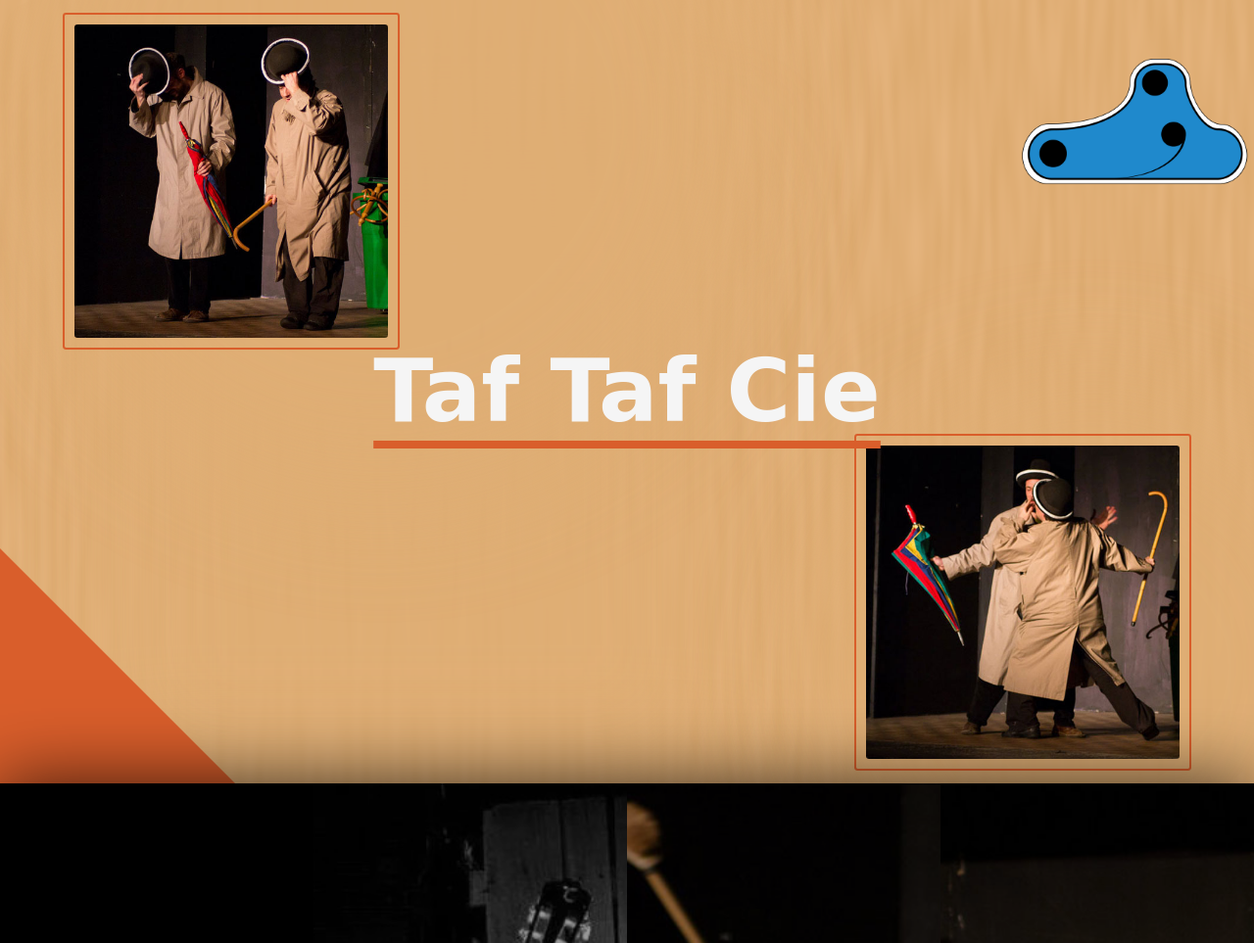
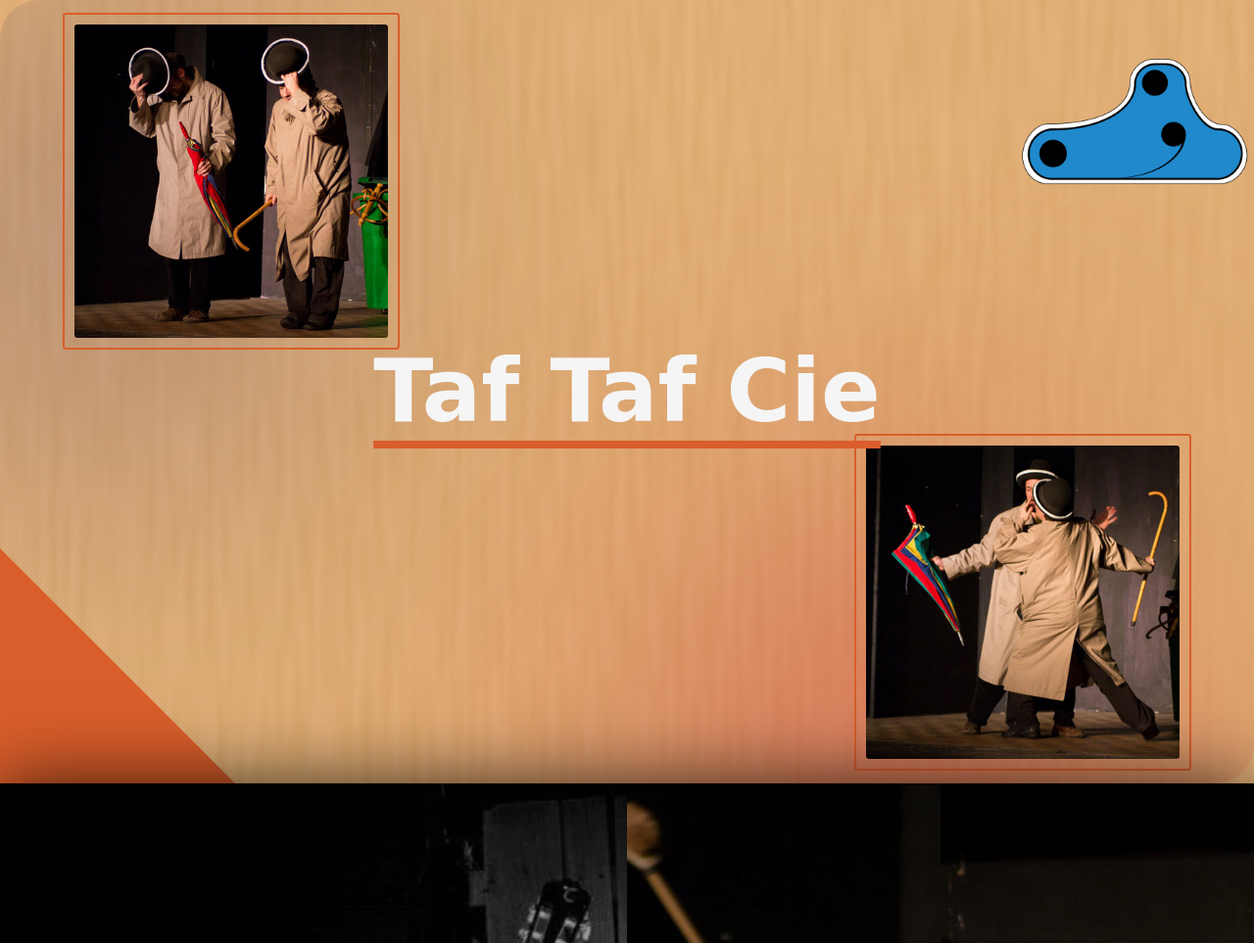
Before and after one commit to vvvbb/Taftaf_cie, a plain HTML site: page index.html in a window 1280 px wide. Shown: the top 963 px of the page at 98% size. Drawn offline with nearby package versions, Linux system fonts and the light colour scheme; a web font is replaced by a local one.

Commit message:
accueil animate

```diff
--- a/style/_accueil.scss
+++ b/style/_accueil.scss
@@ -159,8 +159,7 @@
 .wrapper div {
 
   position: absolute;
-  filter: blur(60px);
-  opacity: 0.8;
+  // opacity: 0.8;
 }
 
 
@@ -172,46 +171,50 @@
 
 
   .one {
-    // outline: 3px double greenyellow;
+    width: 40vw;
+    height: 40vw;
     border-radius: 100%;
-    width: 60vw;
-    height: 60vw;
+    left:-5%;
+    top:0%;
     background-color: #373372;
-    background-color: #dfae75;
-    // background-color: blue;
-    // opacity: 0.5;
-    left:10%;
-    top:-30%;
-    z-index: 3;
+    filter: blur(150px);
+    opacity: 0.3;
     animation: fly 12s linear infinite;
-    transform:rotate(0) translate(20%) rotate(0);
+    transform:rotate(0) translate(100px) rotate(0);
   }
 
   .two {
+    // display: none;
     // outline: 3px double hotpink;
     width: 50vw;
     height: 80vh;
+    border-radius: 100%;
+    left:50%;
+    top:50%;
     background-color: #7C336C;
-    background-color: #dfae75;
-    // background-color: red;
-    bottom:3%;
-    left:8%;
+    background-color: $primary-color;
+    filter: blur(150px);
+    opacity: 0.5;
     animation: fly 5s linear infinite;
+    transform:rotate(0) translate(100px) rotate(0);
+
 
   }
 
   .three {
+    // display: none;
     // outline: 3px double darkcyan;
-    border-radius: 100%;
     width: 45vw;
     height: 45vw;
-    bottom:-80px;
-    right:-100px;
+    border-radius: 100%;
+    left: 80%;
+    top : 10%;
     background-color: #B3588A;
     background-color: #dfae75;
-    // background-color: green;
+    filter: blur(100px);
+    opacity: 0.5;
     animation: flyPlus 8s linear infinite;
-    transform:rotate(0) translate(10%) rotate(0);
+    transform:rotate(0) translate(200px) rotate(0);
   }
 }
 
@@ -224,6 +227,6 @@
 
 @keyframes flyPlus {
   100% {
-    transform:rotate(-1turn) translate(100px) rotate(1turn);
+    transform:rotate(-1turn) translate(200px) rotate(1turn);
   }
 }
```
Also changed, not shown: style/style2.css, 1 other file.
